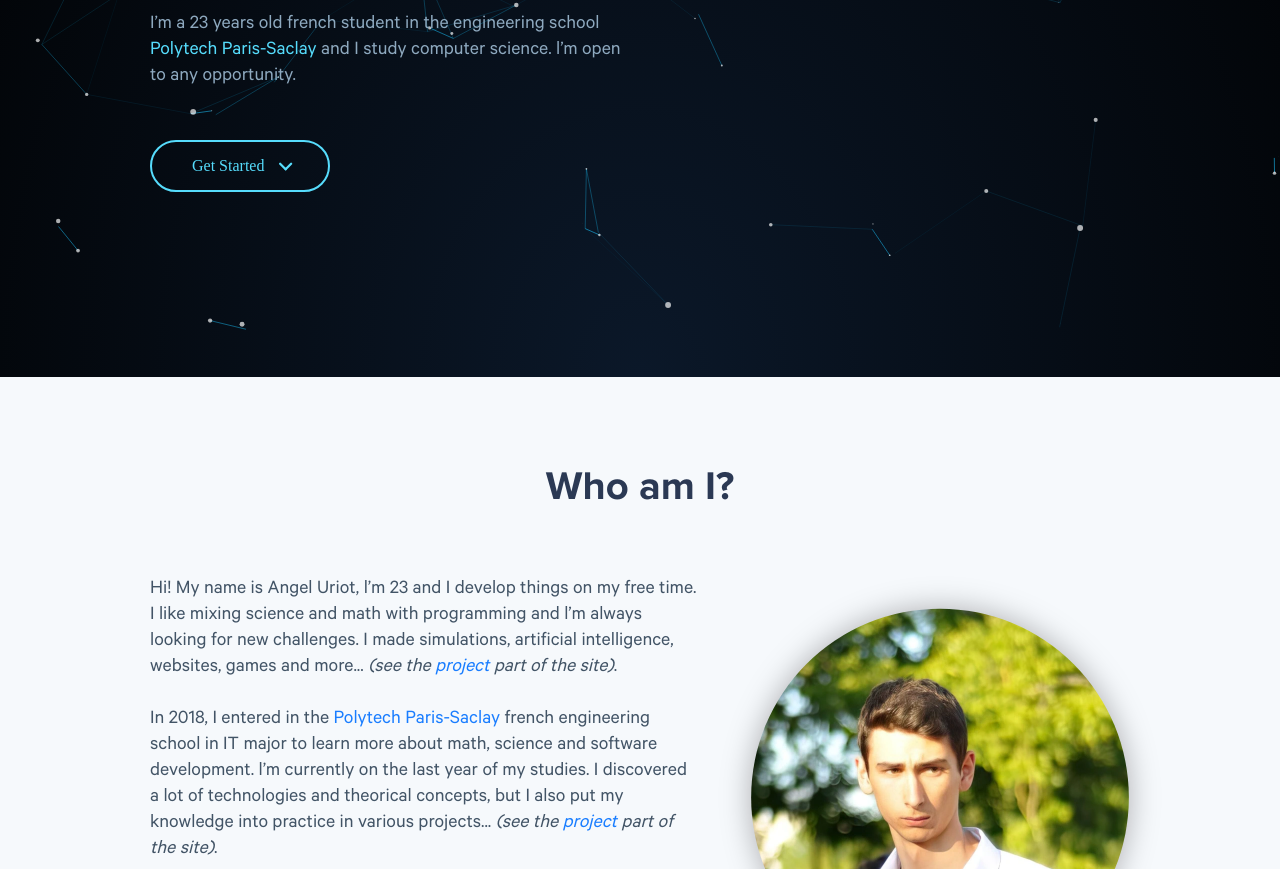
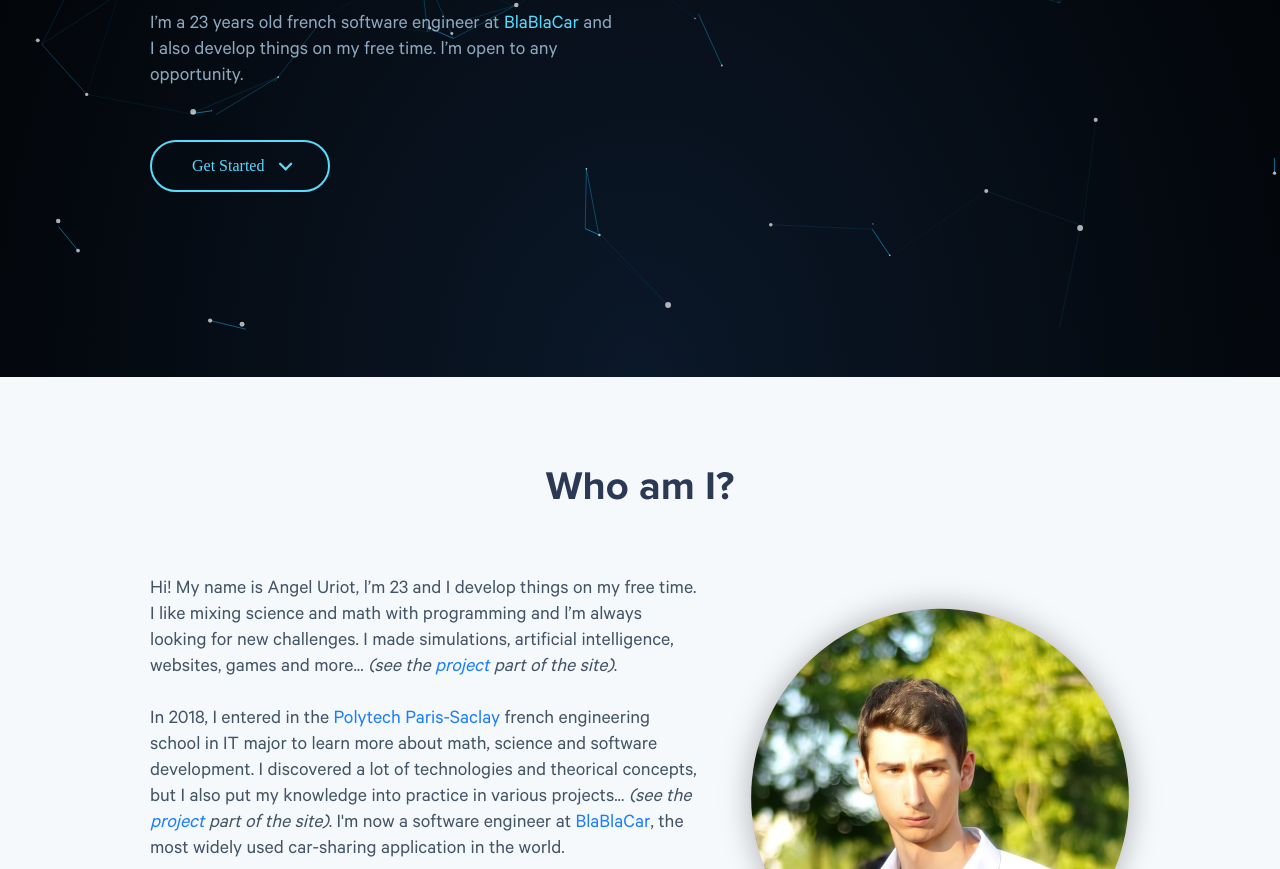
Before and after one commit to angeluriot/Portfolio, a plain HTML site: page index.html in a window 1280 px wide. Shown: the part 423-1292 px from the top of the page. Drawn offline with Linux system fonts and the light colour scheme; animation ran at ten frames a second; a web font is replaced by a local one.

Commit message:
Update info

```diff
--- a/css/home.css
+++ b/css/home.css
@@ -56,7 +56,7 @@
 {
 	pointer-events: all;
 	font-family: calibre_regular;
-	max-width: 480px;
+	max-width: 470px;
 	font-size: 20px;
 	color: var(--light_gray);
 	line-height: 1.3;
--- a/index.html
+++ b/index.html
@@ -125,9 +125,9 @@
 						<span class="name in_animation">Angel Uriot.</span>
 						<span class="title in_animation">I’m a Software Engineer.</span>
 						<p class="bio in_animation">
-							I’m a 23 years old french student in the engineering school
-							<a class="link" href="https://www.polytech.universite-paris-saclay.fr/en" target="_blank">Polytech Paris-Saclay</a>
-							and I study computer science. l’m open to any opportunity.
+							I’m a 23 years old french software engineer at
+							<a class="link" href="https://www.blablacar.co.uk/" target="_blank">BlaBlaCar</a>
+							and I also develop things on my free time. l’m open to any opportunity.
 						</p>
 						<div class="home_button in_animation">
 							<a class="button" href="#about">
@@ -155,10 +155,9 @@
 								<a class="link" href="#projects">project</a> part of the site)</i>.
 								<br/><br/>
 								In 2018, I entered in the <a class="link" href="https://www.polytech.universite-paris-saclay.fr/en" target="_blank">Polytech Paris-Saclay</a> french engineering school in
-								IT major to learn more about math, science and software development. l’m currently on the last year of
-								my studies. I discovered a lot of technologies and theorical concepts,
+								IT major to learn more about math, science and software development. I discovered a lot of technologies and theorical concepts,
 								but I also put my knowledge into practice in various projects... <i>(see the <a class="link" href="#projects">project</a>
-								part of the site)</i>.
+								part of the site)</i>. I'm now a software engineer at <a class="link" href="https://www.blablacar.co.uk/" target="_blank">BlaBlaCar</a>, the most widely used car-sharing application in the world.
 								<br/><br/>
 								Besides all this, I created a science program on the Internet called
 								<a class="link" href="https://www.youtube.com/c/DIMENSI0N" target="_blank">Dimension</a>.
```
